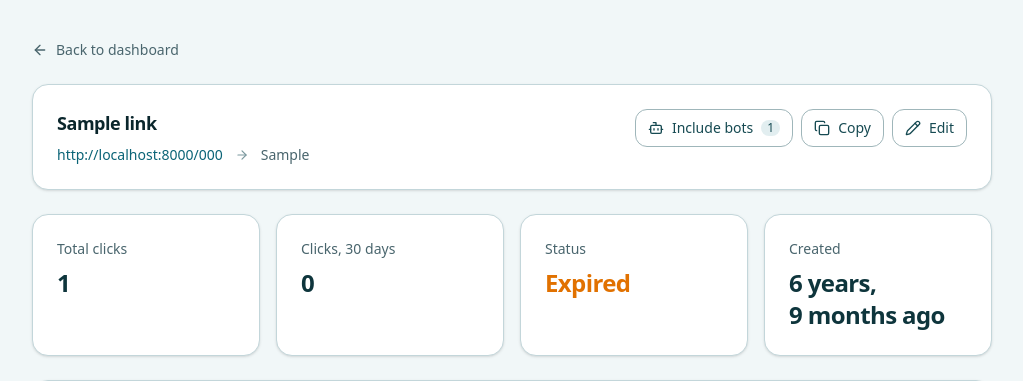
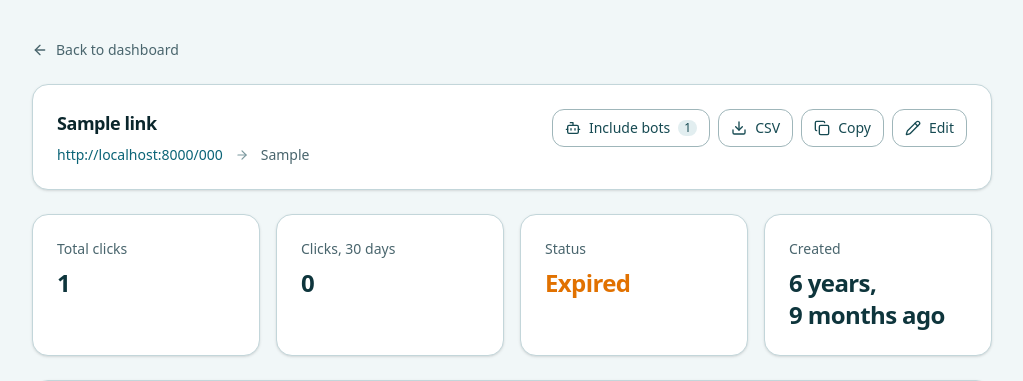
Before and after one commit to t7spotter/Retie, a Django app: page /dashboard/links/000/analytics/ in a window 1280 px wide. Shown: the top 381 px of the page, without its empty margins (128-1151 px from the left). Run offline with Django 5.2, Linux system fonts and the light colour scheme; a user stored in the database is signed in; tables that the repository leaves empty hold one stand-in row (values such as "Sample post"); style sheets or scripts are compiled from the project's sources; parts of the project's set-up code (start-up, migrations or seed data) failed here and were passed over.

Commit message:
feat: per-link analytics CSV export
GET /dashboard/links/<code>/analytics.csv (owner-only, trashed links
404): long-form kind/label/value rows covering 30-day daily counts,
referrers, devices, countries, and a non-bot total. Linked from the
analytics page with a CSV button.

```diff
--- a/analytics/views.py
+++ b/analytics/views.py
@@ -1,9 +1,10 @@
 """Analytics pages. Click logging itself happens in links.views.redirect_view."""
 
+import csv
 import json
 
 from django.contrib.auth.decorators import login_required
-from django.http import Http404
+from django.http import Http404, HttpResponse
 from django.shortcuts import get_object_or_404, render
 from django.utils import timezone
 
@@ -86,3 +87,35 @@ def _render_stats(request, link):
         "devices": queries.device_breakdown(None, link=link),
     }
     return render(request, "analytics/public.html", context)
+
+
+@login_required
+def link_analytics_csv(request, code):
+    """Download one link's aggregate analytics as CSV (non-bot counts).
+
+    Long-form rows: kind meta/daily/referrer/device/country, label, value.
+    Owner-only; trashed links export nothing.
+    """
+    link = get_object_or_404(Link, code=code, user=request.user, deleted_at__isnull=True)
+
+    response = HttpResponse(content_type="text/csv")
+    response["Content-Disposition"] = f'attachment; filename="analytics-{link.code}.csv"'
+    writer = csv.writer(response)
+    writer.writerow(["kind", "label", "value"])
+    writer.writerow(["meta", "code", link.code])
+    writer.writerow(["meta", "destination", link.destination])
+    if link.title:
+        writer.writerow(["meta", "title", link.title])
+
+    series = queries.clicks_over_time(request.user, days=30, link=link)
+    for point in series:
+        writer.writerow(["daily", point["date"], point["clicks"]])
+
+    for row in queries.referrer_breakdown(request.user, link=link, limit=20):
+        writer.writerow(["referrer", row["referrer"], row["count"]])
+    for device, count in queries.device_breakdown(request.user, link=link).items():
+        writer.writerow(["device", device, count])
+    for row in queries.country_breakdown(request.user, link=link, limit=20):
+        writer.writerow(["country", row["country"], row["count"]])
+    writer.writerow(["meta", "total_clicks_non_bot", link.clicks.filter(is_bot=False).count()])
+    return response
--- a/links/urls.py
+++ b/links/urls.py
@@ -17,6 +17,7 @@ urlpatterns = [
     path("dashboard/links/<str:code>/restore/", views.link_restore, name="link_restore"),
     path("dashboard/links/<str:code>/purge/", views.link_purge, name="link_purge"),
     path("dashboard/links/<str:code>/analytics/", analytics_views.link_analytics, name="link_analytics"),
+    path("dashboard/links/<str:code>/analytics.csv", analytics_views.link_analytics_csv, name="link_analytics_csv"),
     path("stats/<str:code>", analytics_views.public_stats, name="public_stats"),
     # QR for a short code. Must stay above the catch-all redirect route.
     re_path(r"^(?P<code>[a-z0-9][a-z0-9-]{1,30})\.qr\.svg$", views.link_qr, name="link_qr"),
--- a/templates/analytics/detail.html
+++ b/templates/analytics/detail.html
@@ -29,6 +29,11 @@
           <i data-lucide="{% if bots %}bot-off{% else %}bot{% endif %}" class="h-4 w-4"></i>
           {% if bots %}Bots shown{% else %}Include bots{% endif %}
           {% if bot_clicks %}<span class="rounded-full bg-stone-100 px-1.5 text-xs dark:bg-stone-800">{{ bot_clicks }}</span>{% endif %}
+        </a>
+        <a href="{% url 'link_analytics_csv' link.code %}"
+           class="inline-flex items-center gap-2 rounded-xl border border-stone-300 px-3 py-2 text-sm font-medium text-stone-700 hover:bg-stone-50 dark:border-stone-700 dark:text-stone-200 dark:hover:bg-stone-800"
+           title="Download this link's analytics as CSV">
+          <i data-lucide="download" class="h-4 w-4"></i> CSV
         </a>
         <button type="button" data-copy="{{ SITE_URL }}/{{ link.code }}"
                 class="inline-flex items-center gap-2 rounded-xl border border-stone-300 px-3 py-2 text-sm font-medium text-stone-700 hover:bg-stone-50 dark:border-stone-700 dark:text-stone-200 dark:hover:bg-stone-800">
```
Also changed, not shown: tests/test_stats_csv.py (added, +62 -0 lines), README.md.
